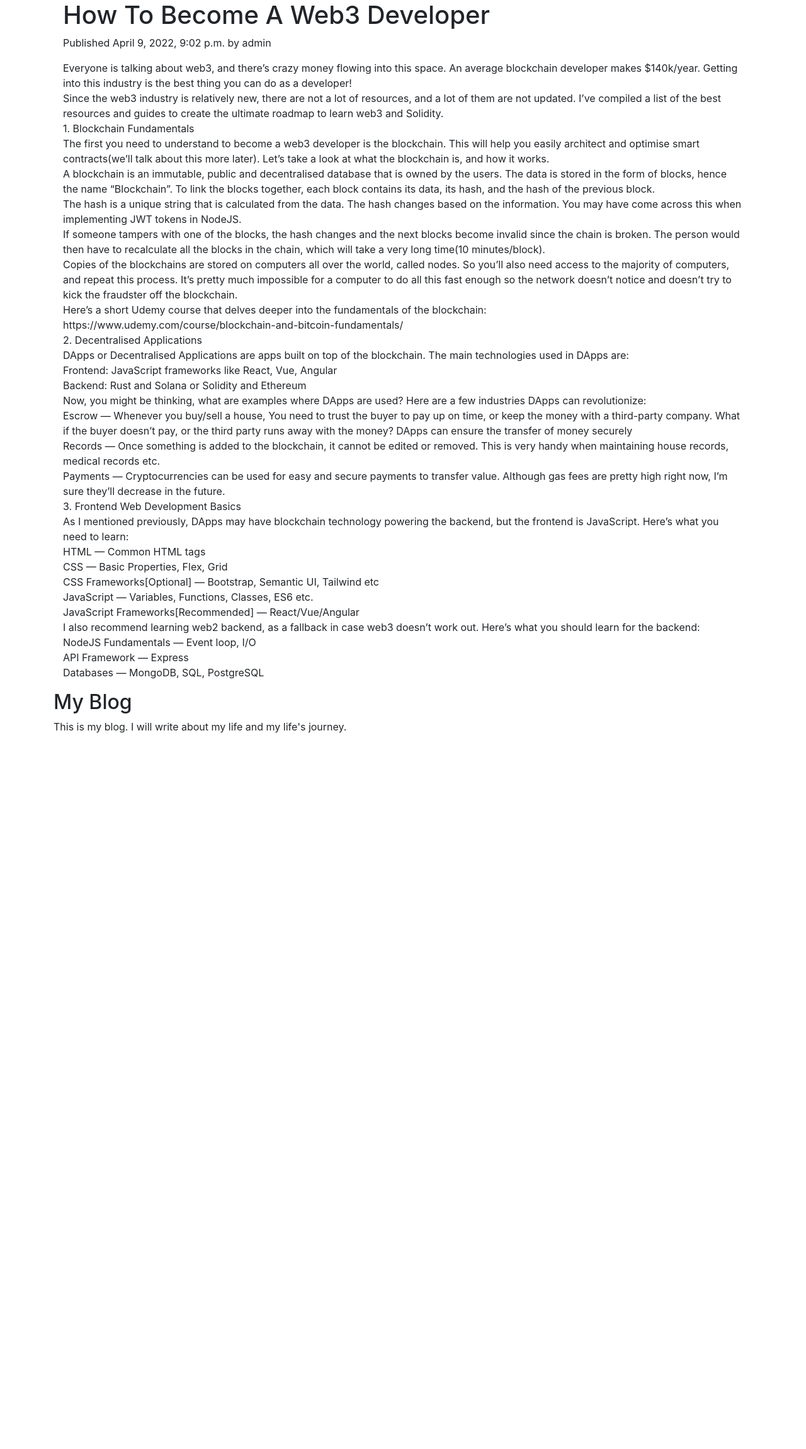
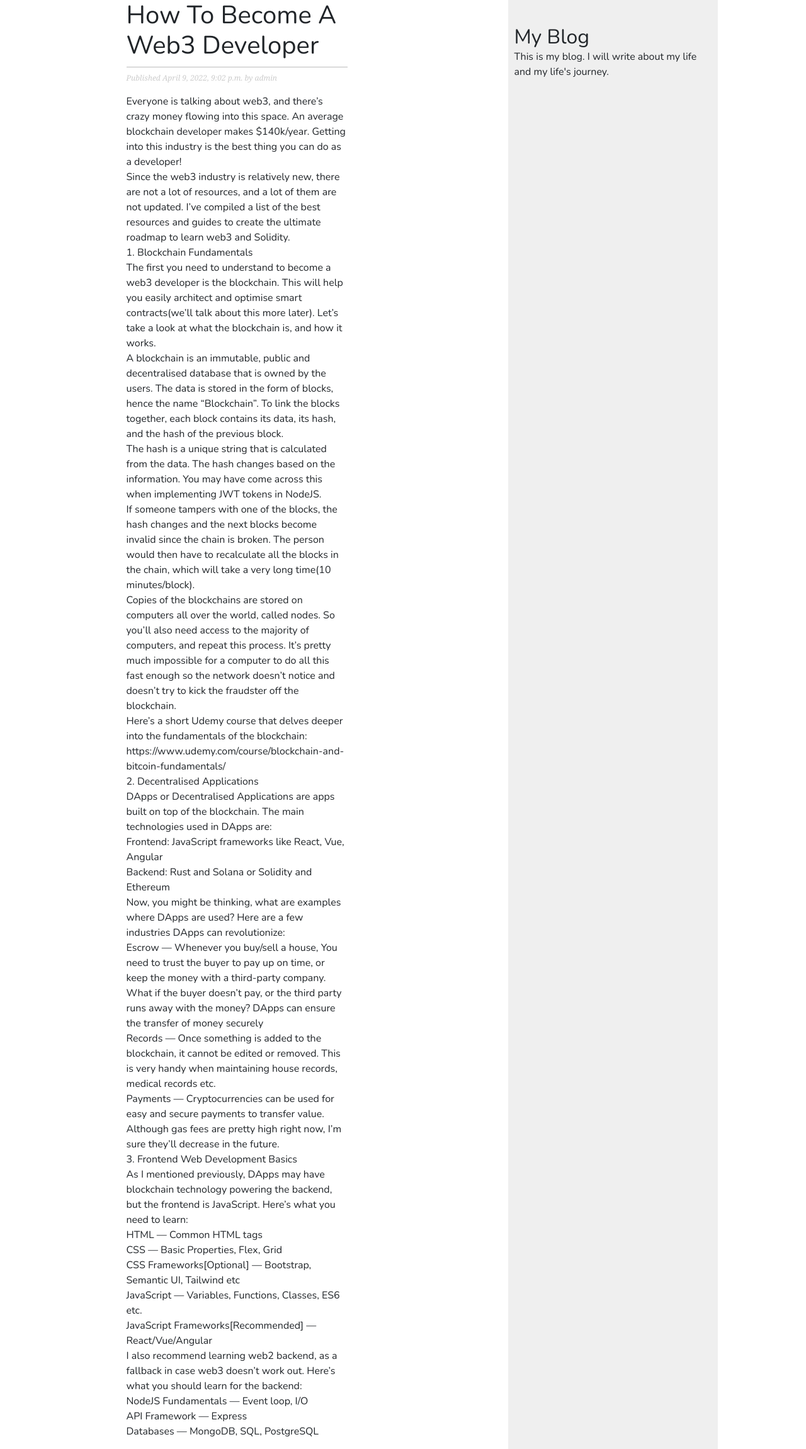
Before and after one commit to NgatiaJeffers/Proo, a Django app: a page that uses blog/blog/templates/blog/base.html in a window 1280 px wide. Shown: the whole page at 63% size. Before the commit the page ends 1164 px from the top, so only its background shows below. Run offline with Django 4.2, Linux system fonts and the light colour scheme; data comes from the database, SQL or seed files in the repository; both versions use the stored data as it was after the commit; some libraries are stand-ins or nearby versions.

Commit message:
#Page style

```diff
--- /dev/null
+++ b/blog/blog/static/css/blog.css
@@ -0,0 +1,94 @@
+@import url("https://fonts.googleapis.com/css?family=Nunito:200,300,regular,500,600,700,800,900,200italic,300italic,italic,500italic,600italic,700italic,800italic,900italic");
+
+body {
+    margin:0;
+    padding:0;
+    font-family: "Nunito", helvetica, sans-serif;
+}
+
+a {
+    color:#00abff;
+    text-decoration:none;
+}
+
+h1 {
+    font-weight:normal;
+    border-bottom:1px solid #bbb;
+    padding:0 0 10px 0;
+}
+
+h2 {
+    font-weight:normal;
+    margin:30px 0 0;
+}
+
+#content {
+    float:left;
+    width:60%;
+    padding:0 0 0 30px;
+}
+
+#sidebar {
+    float:right;
+    width:30%;
+    padding:10px;
+    background:#efefef;
+    height:100%;
+}
+
+p.date {
+    color:#ccc;
+    font-family: georgia, serif;
+    font-size: 12px;
+    font-style: italic;
+}
+
+/* pagination */
+.pagination {
+    margin:40px 0;
+    font-weight:bold;
+}
+
+/* forms */
+label {
+    float:left;
+    clear:both;
+    color:#333;
+    margin-bottom:4px;
+}
+input, textarea {
+    clear:both;
+    float:left;
+    margin:0 0 10px;
+    background:#ededed;
+    border:0;
+    padding:6px 10px;
+    font-size:12px;
+}
+input[type=submit] {
+    font-weight:bold;
+    background:#00abff;
+    color:#fff;
+    padding:10px 20px;
+    font-size:14px;
+    text-transform:uppercase;
+}
+.errorlist {
+    color:#cc0033;
+    float:left;
+    clear:both;
+    padding-left:10px;
+}
+
+/* comments */
+.comment {
+    padding:10px;
+}
+.comment:nth-child(even) {
+    background:#efefef;
+}
+.comment .info {
+    font-weight:bold;
+    font-size:12px;
+    color:#666;
+}
--- a/blog/blog/templates/blog/base.html
+++ b/blog/blog/templates/blog/base.html
@@ -8,27 +8,25 @@
     <meta name="viewport" content="width=device-width, initial-scale=1.0">
     <title>{% block title %} {% endblock %}</title>
     <link rel="stylesheet" href="{% static 'css/bootstrap.min.css' %}">
-    <link rel="stylesheet" href="{% static 'css/style.css' %}">
+    <link rel="stylesheet" href="{% static 'css/blog.css' %}">
 </head>
 <body>
-    <div class="container" id="content">
-        <div class="row">
-            <div class="col-md-12">
+<div class="container">
+    <div class="row">
+        <div class="col-md-12 d-flex justify-content-center">
+            <div id="content">
                 {% block content %} {% endblock %}
             </div>
-        </div>
-    </div>
 
-    <div class="container" id="sidebar">
-        <div class="row">
-            <div class="col-md-12">
+            <div id="sidebar">
                 <h2>My Blog</h2>
                 <p>This is my blog. I will write about my life and my life's journey.</p>
             </div>
         </div>
     </div>
-    <script src="{% static 'js/jquery-3.3.1.min.js' %}"></script>
-    <script src="{% static 'js/bootstrap.min.js' %}"></script>
+</div>
+<script src="{% static 'js/jquery-3.3.1.js' %}"></script>
+<script src="{% static 'js/bootstrap.min.js' %}"></script>
 
 </body>
 </html>
--- a/blog/blog/templates/blog/post/post_detail.html
+++ b/blog/blog/templates/blog/post/post_detail.html
@@ -5,8 +5,8 @@
     <div class="row">
         <div class="col-md-12">
             <h1>{{ post.title }}</h1>
-            <p>Published {{ post.publish }} by {{ post.author }}</p>
-            <p>{{ post.body|linebreaks }}</p>
+            <p class="date">Published {{ post.publish }} by {{ post.author }}</p>
+            {{ post.body|linebreaks }}
         </div>
     </div>
 </div>
--- a/blog/blog/templates/blog/post/post_list.html
+++ b/blog/blog/templates/blog/post/post_list.html
@@ -20,4 +20,5 @@
         {% endfor %}
     </div>
 </div>
+    {% include "blog/pagination.html" with page=posts %}
 {% endblock %}
--- a/blog/blog/views.py
+++ b/blog/blog/views.py
@@ -1,9 +1,20 @@
 from django.shortcuts import render, get_object_or_404
+from django.core.paginator import Paginator, EmptyPage, PageNotAnInteger
 from .models import Post
 
 def post_list(request):
-    posts = Post.published.all()
-    return render(request, 'blog/post/post_list.html', {'posts': posts})
+    object_list = Post.published.all()
+    paginator = Paginator(object_list, 3) # 3 posts in each page
+    page = request.GET.get('page')
+    try:
+        posts = paginator.page(page)
+    except PageNotAnInteger:
+        # If page is not an integer deliver the first page
+        posts = paginator.page(1)
+    except EmptyPage:
+        # If page is out of range deliver last page of results
+        posts = paginator.page(paginator.num_pages)
+    return render(request, 'blog/post/post_list.html', {'page': page, 'posts': posts})
 
 def post_detail(request, year, month, day, post):
     post = get_object_or_404(Post, slug=post,
```
Also changed, not shown: blog/blog/templates/blog/pagination.html (added, +13 -0 lines), blog/db.sqlite3.
